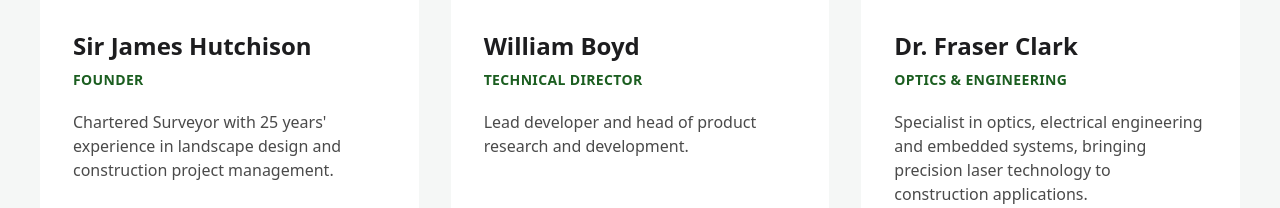
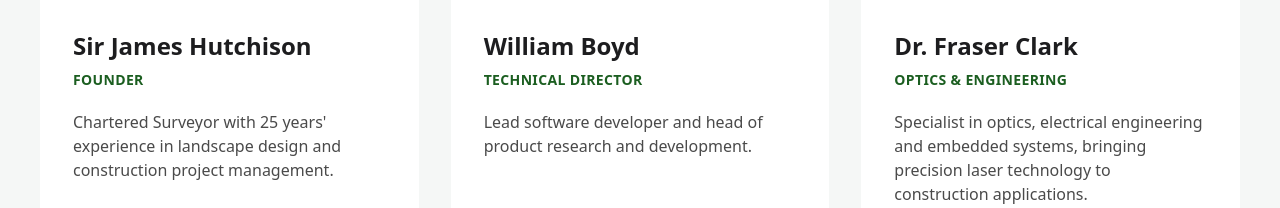
Before and after one commit to Willboydie/trueline-frontend, a React (Vite) app: page / in a window 1280 px wide. Shown: the part 8390-8598 px from the top of the page. Built offline with nearby package versions, Linux system fonts and the light colour scheme.

Commit message:
updated bios

```diff
--- a/src/components/landing/Team.jsx
+++ b/src/components/landing/Team.jsx
@@ -15,7 +15,7 @@ export default function Team() {
       name: "William Boyd",
       role: "Technical Director",
       icon: Code,
-      bio: "Lead developer and head of product research and development.",
+      bio: "Lead software developer and head of product research and development.",
       accent: "from-[#0A1E3A] to-[#123D73]"
     },
     {
```
